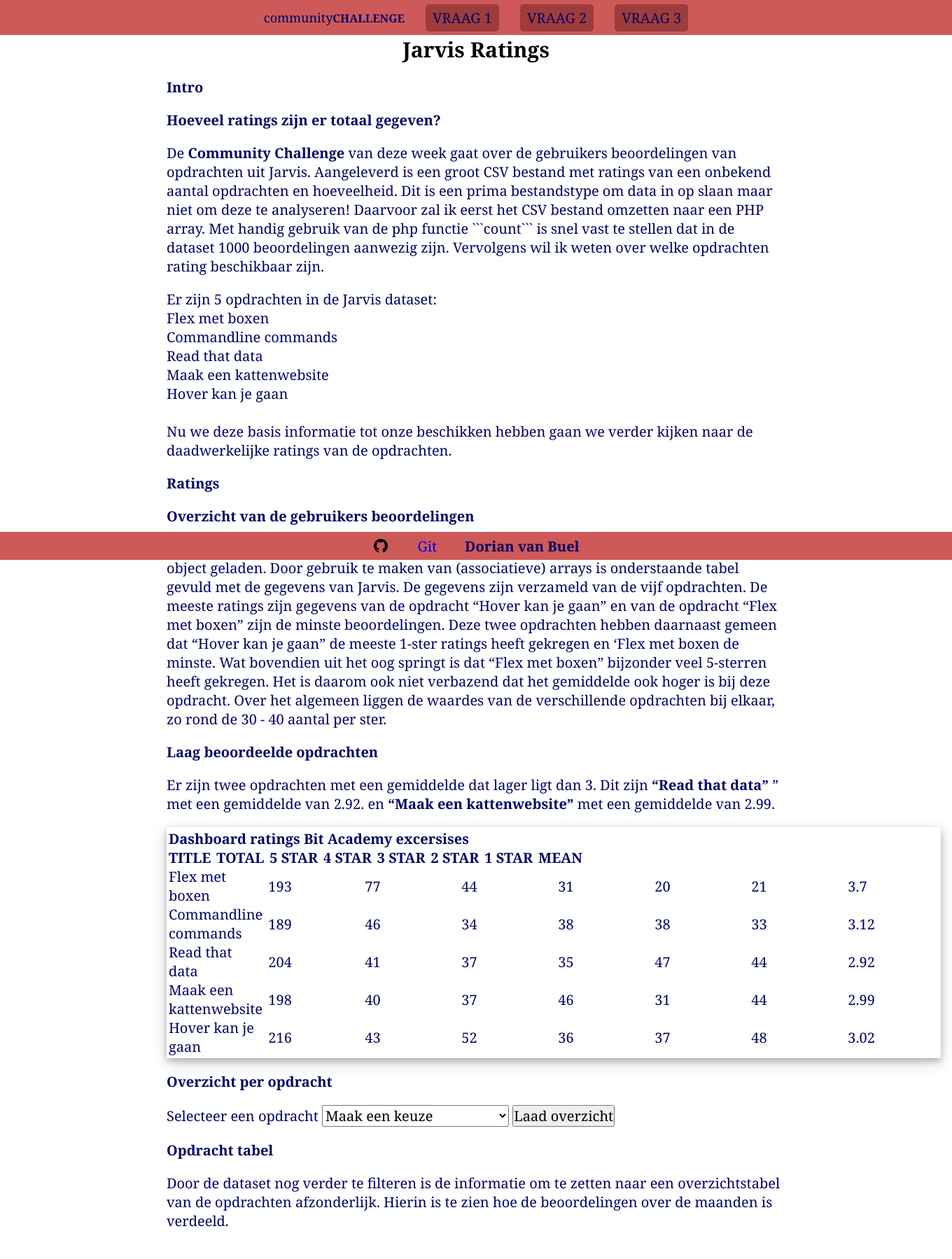
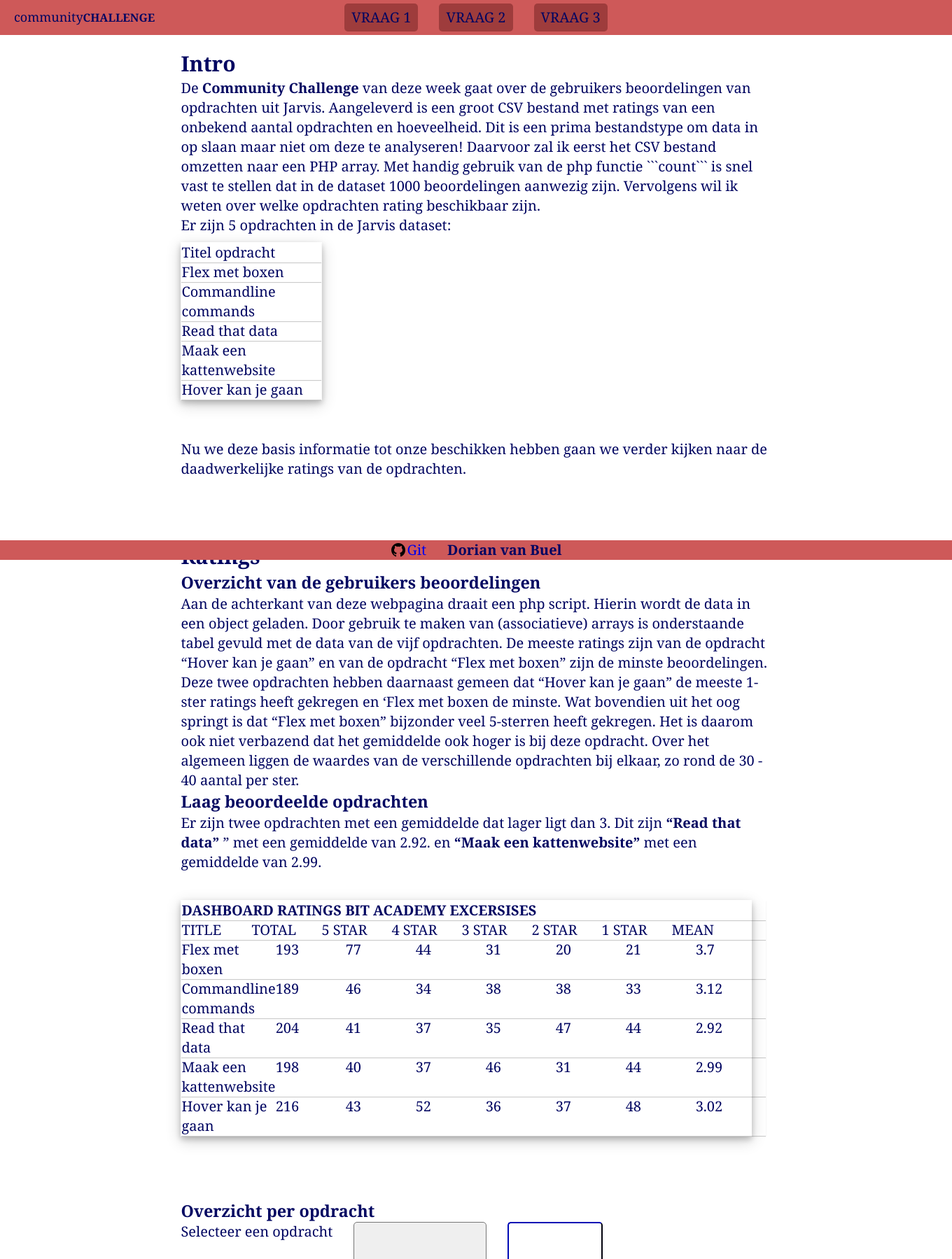
Before and after one commit to Molly-creator/Jarvis-Ratings, a PHP site: page / in a window 1360 px wide. Shown: the top 1799 px of the page at 70% size. Run offline with PHP 8.4, Linux system fonts and the light colour scheme.

Commit message:
CSS edit en index.php

````diff
--- a/ExerciseDashboard.php
+++ b/ExerciseDashboard.php
@@ -42,7 +42,7 @@
 
         echo "<table>";
         echo "<tr><th>Dashboard ratings Bit Academy excersises</th></tr>" . PHP_EOL;
-        echo "<tr><th>title</th><th>total</th><th>5 star</th><th>4 star</th><th>3 star</th><th>2 star</th><th>1 star</th><th>mean</th><tr>";
+        echo "<tr><td>title</td><td>total</td><td>5 star</td><td>4 star</td><td>3 star</td><td>2 star</td><td>1 star</td><td>mean</td><tr>";
         foreach ($Ratings as $title => $x) {
 
                 $RatingDist = array_count_values($x);
@@ -124,8 +124,7 @@
         }
         echo "<table>";
         echo "<tr><th>Dashboard monthly ratings <span>$excersise</span></th></tr>". PHP_EOL;
-        echo "<tr><th>month</th><th>total</th><th>5 star</th><th>4 star</th><th>3 star</th><th>2 star</th><th>1 star</th><th>mean</th><tr>";
-
+        echo "<tr><td>month</td><td>total</td><td>5 star</td><td>4 star</td><td>3 star</td><td>2 star</td><td>1 star</td><td>mean</td><tr>";
 
         foreach ($DistMonth as $month => $val) {
             $RMdist = array_count_values($val);
--- a/index.php
+++ b/index.php
@@ -27,10 +27,9 @@
         </ul>
     </nav>
     <div class="container">
-        <h1>Jarvis Ratings</h1>
-        <section class="home">
+
+        <section id="home">
             <h2>Intro</h2>
-            <h3>Hoeveel ratings zijn er totaal gegeven?</h3>
             <p>De <span>Community Challenge</span> van deze week gaat over de gebruikers beoordelingen van opdrachten uit Jarvis. Aangeleverd is een groot CSV bestand met ratings van een onbekend aantal opdrachten en hoeveelheid. Dit is een prima bestandstype om data in op slaan maar niet om deze te analyseren! Daarvoor zal ik eerst het CSV bestand omzetten naar een PHP array. Met handig gebruik van de php functie ```count``` is snel vast te stellen dat in de dataset
                 <?php echo count($Bitdata) - 1; ?> beoordelingen aanwezig zijn. Vervolgens wil ik weten over welke opdrachten rating beschikbaar zijn.
             </p>
@@ -42,19 +41,23 @@
                 }
                 $UniqueExercises = array_unique($ExerciseTitle);
                 echo "Er zijn " . count($UniqueExercises) . " opdrachten in de Jarvis dataset: ";
+                ?><table id="exercises">
+                    <tr><td>Titel opdracht</td></tr>
+                <?php
                 foreach ($UniqueExercises as $title) {
-                    echo "<br>$title";
-                };
+                    echo "<tr><td>$title</td></tr>";
+                }
                 ?>
+                </table>
                 <br><br>Nu we deze basis informatie tot onze beschikken hebben gaan we verder kijken naar de daadwerkelijke ratings van de opdrachten.
             </p>
         </section>
 
-        <section class="rating">
+        <section id="rating">
 
             <h2>Ratings</h2>
             <h3>Overzicht van de gebruikers beoordelingen</h3>
-            <p>Aan de achterkant van deze webpagina draait een php script. Hierin wordt de data in een object geladen. Door gebruik te maken van (associatieve) arrays is onderstaande tabel gevuld met de gegevens van Jarvis. De gegevens zijn verzameld van de vijf opdrachten. De meeste ratings zijn gegevens van de opdracht “Hover kan je gaan” en van de opdracht “Flex met boxen” zijn de minste beoordelingen. Deze twee opdrachten hebben daarnaast gemeen dat “Hover kan je gaan” de meeste 1-ster ratings heeft gekregen en ‘Flex met boxen de minste. Wat bovendien uit het oog springt is dat “Flex met boxen” bijzonder veel 5-sterren heeft gekregen. Het is daarom ook niet verbazend dat het gemiddelde ook hoger is bij deze opdracht. Over het algemeen liggen de waardes van de verschillende opdrachten bij elkaar, zo rond de 30 - 40 aantal per ster. </p>
+            <p>Aan de achterkant van deze webpagina draait een php script. Hierin wordt de data in een object geladen. Door gebruik te maken van (associatieve) arrays is onderstaande tabel gevuld met de data van de vijf opdrachten. De meeste ratings zijn van de opdracht “Hover kan je gaan” en van de opdracht “Flex met boxen” zijn de minste beoordelingen. Deze twee opdrachten hebben daarnaast gemeen dat “Hover kan je gaan” de meeste 1-ster ratings heeft gekregen en ‘Flex met boxen de minste. Wat bovendien uit het oog springt is dat “Flex met boxen” bijzonder veel 5-sterren heeft gekregen. Het is daarom ook niet verbazend dat het gemiddelde ook hoger is bij deze opdracht. Over het algemeen liggen de waardes van de verschillende opdrachten bij elkaar, zo rond de 30 - 40 aantal per ster. </p>
             <h3>Laag beoordeelde opdrachten</h3>
             <p>Er zijn twee opdrachten met een gemiddelde dat lager ligt dan 3. Dit zijn <span>“Read that data”</span> ” met een gemiddelde van 2.92.
                 en <span>“Maak een kattenwebsite”</span> met een gemiddelde van 2.99.</p>
@@ -108,29 +111,28 @@
             </div>
 
         </section>
-        <section class="herzien">
+        <section id="herzien">
             <h2>Reden tot voor verbetering</h2>
-            <p>Op 1 mei 2021 is de opdracht Flex met boxen herzien, heeft dat geleid tot betere ratings?
+            <p>Op 1 mei 2021 is de opdracht <span>"Flex met boxen"</span> herzien, heeft dat geleid tot betere ratings?
                 Door de gegevens van de opdrachten te filteren op de specifieke opdracht <span>"Flex met boxen"</span> en de datum zijn er twee arrays ontstaan. Een de gemiddeldes van voor 1 mei 2021 en een met de ratings van erna. Hieronder zie je een tabel met daarin een kolom voor de n-waarde. Dit is het aantal beoordelingen. En het totaal, dat de som van alle ratings is. Hiermee is het gemiddelde uit te rekenen.
                 Voor de herziening van de opdracht was het gemiddelde <span>2,74</span> en na de wijziging was het gemiddelde <span>4,27</span>.
                 In het geval van deze opdracht heeft het veranderen van de opdracht het gemiddelde flink doen toenemen. Regelmatig de beoordelingen van de gebruikers analyseren is van belang om goed in te kunnen spelen op de gebruikerservaring.
             </p>
 
             <?php
-
             echo "<table>";
-            echo "<tr><th></th><td>N-value</td><td>Total</td><td>Mean</td></th>";
-            echo "<tr><th>Voor 3 mei</th><td>$FlexPreN</td><td>$FlexPreSum</td><td>$FlexPreMean</td></tr>";
-            echo "<tr><th>Na 3 mei</th><td>$FlexPostN</td><td>$FlexPostSum</td><td>$FlexPostMean</td></tr>";
+            echo "<tr><td></td><td>N-value</td><td>Total</td><td>Mean</td></tr>";
+            echo "<tr><td>PRE</td><td>$FlexPreN</td><td>$FlexPreSum</td><td>$FlexPreMean</td></tr>";
+            echo "<tr><td>POST</td><td>$FlexPostN</td><td>$FlexPostSum</td><td>$FlexPostMean</td></tr>";
             echo "</table>";
             ?>
 
         </section>
     </div>
-    <footer>
+
+</body>
+<footer>
         <img src="./icons8-github-24.png" alt="GitHub cat-icon"><li><a href="https://github.com/Molly-creator/Jarvis-Ratings">Git</a></li>
         <span>Dorian van Buel</span>
     </footer>
-</body>
-
 </html>
--- a/ratings.php
+++ b/ratings.php
@@ -84,6 +84,7 @@
     }
 }
 
+//Addition statistics Flex met boxen exercise
 $FlexPostN = count($Flex_Post);
 $FlexPostSum = array_sum($Flex_Post);
 $FlexPostMean = round(($FlexPostSum/$FlexPostN),2);
--- a/style.css
+++ b/style.css
@@ -4,37 +4,33 @@
     --nav-color: rgb(206, 89, 89);
     --nav-li:rgb(158, 60, 60);
     --text-color: #000561;
+    font-family: Cambria, Cochin, Georgia, Times, 'Times New Roman', serif;
+    font-size: 20px;
+    line-height: 1.4;
 }
 
 * {
     margin: 0;
     padding: 0;
-    font-family: Cambria, Cochin, Georgia, Times, 'Times New Roman', serif;
-    font-size: 20px;
 }
 
 body {
     position: relative;
-    height: 100vh;
-    width: 100vw;
     display: flex;
     flex-direction: column;
     background-color: white;
+    width: 100vw;
+    height: 100vh;
 }
 
 .container {
     background-color: white;
-    width: 100vw;
-    height: 100vh;
     display: flex;
     flex-direction: column;
     align-items: center;
-    justify-content: space-between;
-    gap:20px;
 }
 nav{
     background-color: var(--nav-color);
-    box-shadow: 0 4px 8px 0 rgba(0, 0, 0, 0.2), 0 6px 20px 0 rgba(0, 0, 0, 0.19);
 }
 
 nav ul {
@@ -53,6 +49,7 @@
     border-radius: 5px;
     text-transform: uppercase;
     background-color: var(--nav-li);
+
 }
 
 h1:nth-child(1) {
@@ -71,7 +68,9 @@
 }
 
 #logo {
-
+    position: absolute;
+    left: 0;
+    padding-left: 20px;
     font-weight: 500;
     font-size: 18px;
     text-transform: lowercase;
@@ -83,62 +82,108 @@
     text-transform: uppercase;
 }
 
-
-
 section {
     display: flex;
     flex-direction: column;
-    gap:20px;
-    width: 65vw;
+    min-height:400px;
+    margin-bottom: 50px;
+    width: 62vw;
     height: fit-content;
-    background-color: gba(246, 163, 9, 0.664);
-    color:var(--text-color)
+    color:var(--text-color);
+    padding:20px;
 
+}
+.OverviewTable {
+    margin-top: 30px;
+    display: flex;
+    justify-content: flex-start;
+    align-items: center;
+}
+.MonthTable {
+    margin-top: 30px;
+    display: flex;
+    justify-content: flex-start;
+    align-items: center;
+}
+.MonthTable tr:nth-child(2) {
+    text-transform: uppercase;
+}
+.OverviewTable tr:nth-child(2) {
+    text-transform: uppercase;
 }
 span {
     font-weight: 600;
 }
 
 table {
-    max-height: 350px;
-    width: fit-content;
+    margin-top: 10px;
+    display: flex;
+    justify-content: flex-start;
+    align-items: center;
+    max-height: fit-content;
+    width: 60vw;
+    max-width: fit-content;
     padding: 1px;
-    font-size: 15px;;
     box-shadow: 0 4px 8px 0 rgba(0, 0, 0, 0.2), 0 6px 20px 0 rgba(0, 0, 0, 0.19);
+
 }
 
-tr:nth-child(2) {
+tr:nth-child(1) {
    text-transform: uppercase;
 }
 
 tr {
     display: flex;
     flex-grow: 1;
-    align-items: center;
-    /* justify-content: center; */
-    gap:8px;
+    box-shadow: 0px 1px 1px 0 rgba(0, 0, 0, 0.2);
 }
 
 td {
-    min-width: 130px;
+    min-width: 100px;
+    max-width:fit-content;
     border: var(--nav-color) 2px;
 }
+#exercises tr {
+    text-transform: none;
+    width: 200px;
+}
+form {
+    display: flex;
+    gap:30px;
+    flex-grow: 1;
+}
+select {
+    padding: 8px;
+    border-radius: 5px;
 
-tr.border{
+}
 
-    box-shadow: 0px 1px 2px 0 rgba(0, 0, 0, 0.2);
+input {
+    padding:8px;
+    border-color: var(--text-color);
+    border-radius: 5px;
+    background-color:white;
+    color:var(--text-color);
+    text-transform: uppercase;
 }
+
+input:hover {
+    background-color: var(--nav-color);
+    color:white;
+    border: none;
+}
+
 footer {
     height: 40px;
-    position:absolute;
+    position: sticky;
+    bottom: 0;
     display: flex;
     align-items: center;
     justify-content: center;
-    gap:40px;
-    bottom:0;
-    width:100%;
+    bottom: 0;
+    flex-grow: 1;
     background-color: var(--nav-color);
-    color:var(--text-color);
+    color: var(--text-color);
 }
 footer a {
     text-decoration: none;
@@ -150,9 +195,9 @@
 
 footer li {
     list-style: none;
+    margin-right: 30px;
+}
 
-
-}
 footer li :hover{
     text-decoration: none;
     background-color: var(--nav-li);
````
Also changed, not shown: README.md, 1 other file.
